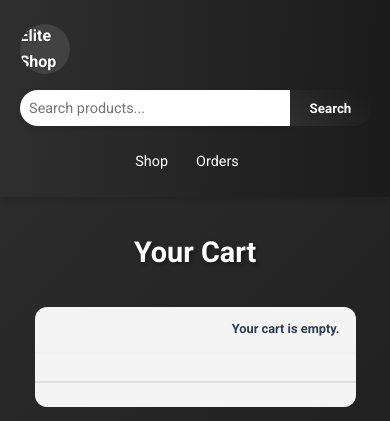
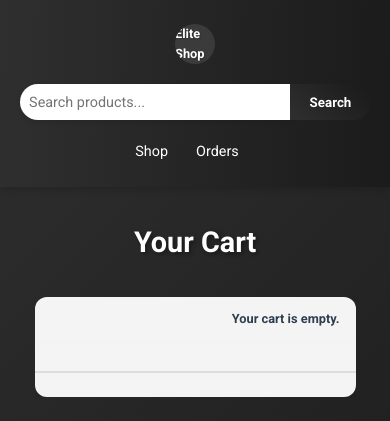
Before and after one commit to ugcoded/shopit, a Flask app: page /cart in a window 390 px wide. Shown: the top 421 px of the page. Run offline with Flask 3, Linux system fonts and the light colour scheme; data that the repository does not hold is empty; some libraries are stand-ins or nearby versions.

Commit message:
Update style.css

```diff
--- a/static/style.css
+++ b/static/style.css
@@ -37,14 +37,14 @@ header .container {
 }
 
 .logo {
-    width: 50px; /* Fixed width for circular container */
-    height: 50px; /* Fixed height for circular container */
-    border-radius: 50%; /* Makes it circular */
+    width: clamp(40px, 10vw, 60px); /* Responsive size: 40px min, 10vw, 60px max */
+    height: clamp(40px, 10vw, 60px); /* Matches width for perfect circle */
+    border-radius: 50%; /* Circular shape */
     overflow: hidden; /* Crops content to circle */
     display: flex;
     align-items: center;
     justify-content: center;
-    font-size: clamp(1rem, 3vw, 1.5rem); /* Adjusted for smaller size */
+    font-size: clamp(0.8rem, 2.5vw, 1.2rem); /* Smaller text for fallback */
     font-weight: 700;
     color: #fff;
     text-shadow: 1px 1px 2px rgba(0, 0, 0, 0.2);
@@ -53,9 +53,10 @@ header .container {
 }
 
 .logo img {
-    width: 100%; /* Fills the circular container */
-    height: 100%; /* Fills the circular container */
-    object-fit: cover; /* Ensures image fits without distortion */
+    width: 100%; /* Fills the entire container */
+    height: 100%; /* Fills the entire container */
+    object-fit: cover; /* Ensures image covers circle without distortion */
+    display: block; /* Removes any inline spacing */
 }
 
 .search-form {
@@ -608,16 +609,22 @@ footer p {
     gap: 1rem;
 }
 
-/* Media Queries for Mobile Screens (≤ 768px) */
+/* Media Queries for Small Screens (≤ 768px) */
 @media (max-width: 768px) {
     header .container {
         flex-direction: column;
-        align-items: flex-start;
+        align-items: center; /* Center items for better spacing */
         padding: 0.5rem 0;
+        gap: 0.75rem; /* Increased gap for clarity */
+    }
+
+    .logo {
+        margin-right: 0; /* Remove right margin on small screens */
+        margin-bottom: 0.5rem; /* Add bottom margin for spacing */
     }
 
     .search-form {
-        margin: 0.5rem 0;
+        margin: 0;
         max-width: 100%;
     }
 
```
